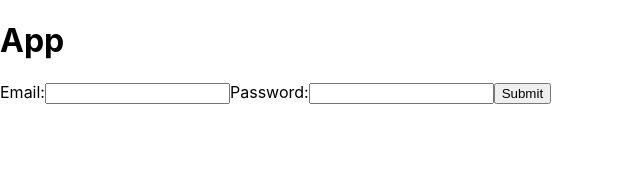
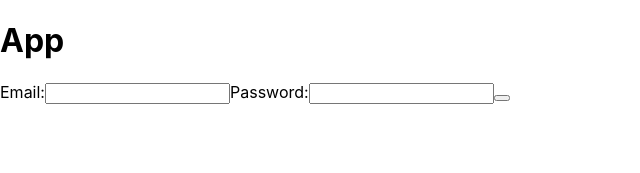
Before and after one commit to kamakuni/rails-spa, a React (Create React App) app in the folder front/app/: page /register in a window 1280 px wide. Shown: the top 173 px of the page, without its empty margins (0-640 px from the left). Built offline with nearby package versions, Linux system fonts and the light colour scheme.

Commit message:
add event handlers to SignUp component.

```diff
--- a/front/app/package.json
+++ b/front/app/package.json
@@ -11,6 +11,7 @@
     "@types/react": "^18.0.14",
     "@types/react-dom": "^18.0.5",
     "@types/react-router-dom": "^5.3.3",
+    "axios": "^0.27.2",
     "react": "^18.2.0",
     "react-dom": "^18.2.0",
     "react-router-dom": "^6.3.0",
--- a/front/app/src/App.tsx
+++ b/front/app/src/App.tsx
@@ -14,7 +14,7 @@ function App() {
       <BrowserRouter>
         <Routes>
           <Route path="/" element={<Home />} />
-          <Route path="/register" element={<SignUp />} />
+          <Route path="/register" element={<SignUp email={''} password={''} />} />
           <Route path="/login" element={<Login />} />
         </Routes>
       </BrowserRouter>
--- a/front/app/src/components/SignUp/SingnUp.tsx
+++ b/front/app/src/components/SignUp/SingnUp.tsx
@@ -1,23 +1,39 @@
-import React, { FC } from 'react'
+import React, { FC, useState } from 'react'
 
-/*interface SignUpProps {
+interface SignUpProps {
     email: string;
     password: string;
-}*/
+}
 
-const SignUp: FC = props => {
-    //const { email, password } = props;
+const SignUp: FC<SignUpProps> = props => {
+
+    const [email, setEmail] = useState<string>("")
+    const [password, setPassword] = useState<string>("")
+
+    const handleClick = (e: React.MouseEvent<HTMLButtonElement, MouseEvent>) => {
+        e.preventDefault();
+        console.log(e);
+    }
+
+    const handleEmailChange = (e: React.ChangeEvent<HTMLInputElement>) => {
+        console.log("Email")
+    }
+
+    const handlePasswordChange = (e: React.ChangeEvent<HTMLInputElement>) => {
+        console.log("Email")
+    }
+
     return (
         <form>
             <label>
                 Email:
-                <input type="text" />
+                <input type="text" onChange={handleEmailChange} />
             </label>
             <label>
                 Password:
-                <input type="text" />
+                <input type="text" onChange={handlePasswordChange} />
             </label>
-            <input type="submit" value="Submit" />
+            <button type="submit" value="Submit" onClick={handleClick} />
         </form>
     );
 }
```
Also changed, not shown: 1 other file (tests, documents, lock files or other folders).
